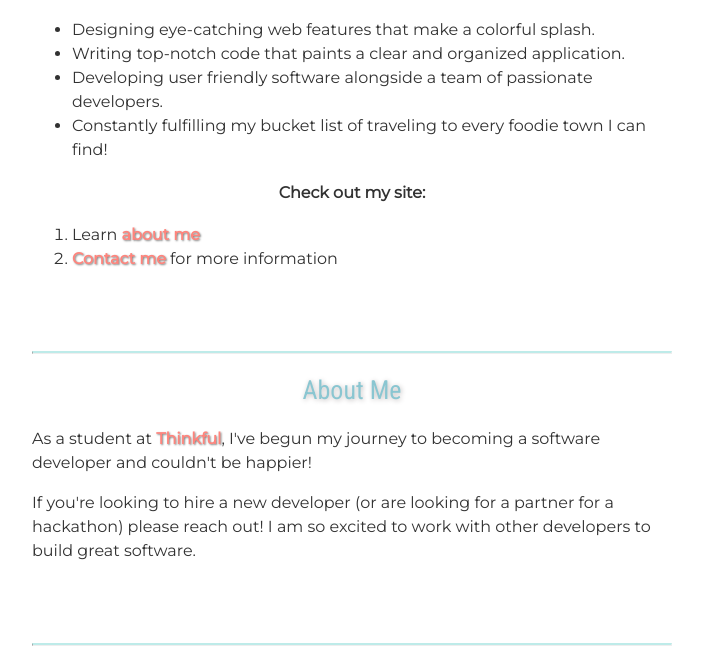
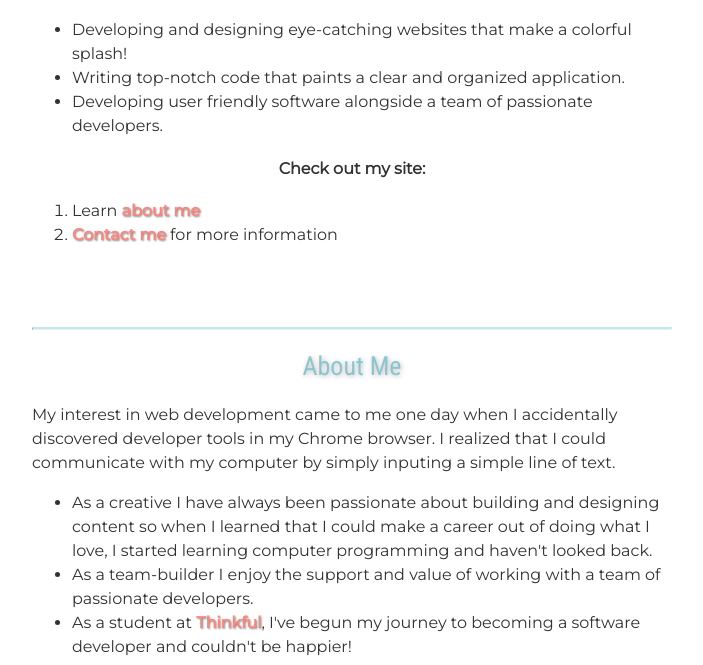
Before and after one commit to ericawills/my-website, a plain HTML site: page index.html in a window 1280 px wide. Shown: the part 675-1340 px from the top of the page, without its empty margins (288-991 px from the left). Drawn offline with nearby package versions, Linux system fonts and the light colour scheme.

Commit message:
Update about me

```diff
--- a/index.html
+++ b/index.html
@@ -46,10 +46,10 @@
 
       <h4>As a former artist I absolutely love:</h4>
         <ul>
-          <li>Designing eye-catching web features that make a colorful splash.</li>
+          <li>Developing and designing eye-catching websites that make a colorful splash!</li>
           <li>Writing top-notch code that paints a clear and organized application.</li>
           <li>Developing user friendly software alongside a team of passionate developers.</li>
-	  <li>Constantly fulfilling my bucket list of traveling to every foodie town I can find!</li>
+
         </ul>
 
         <h4>Check out my site:</h4>
@@ -69,7 +69,18 @@
 
       <h2>About Me</h2>
 
-        <p>As a student at <a href="http://thinkful.com">Thinkful</a>, I've begun my journey to becoming a software developer and couldn't be happier!
+	    <p>My interest in web development came to me one day when I accidentally discovered developer tools in my Chrome browser.
+	       I realized that I could communicate with my computer by simply inputing a simple line of text.</p>
+
+	<ul>
+	<li>As a creative I have always been passionate about building and designing content so when I learned that I could make a career out of doing what I love, I started learning computer programming and haven't looked back.</li>
+
+	<li>As a team-builder I enjoy the support and value of working with a team of passionate developers.</li>
+
+        <li>As a student at <a href="http://thinkful.com">Thinkful</a>, I've begun my journey to becoming a software developer and couldn't be happier!</li>
+	</ul>
+
+	    <p>When I am not conjuring up code I enjoy traveling to different cities and countries. To be completey honest, I am pretty sure it is my love for food (well, eating it) that excites me most about visiting new places.  </p>
 
         <p>If you're looking to hire a new developer (or are looking for a partner for a hackathon) please reach out! I am so excited to work with other developers to build great software.</p>
       </section>
```
